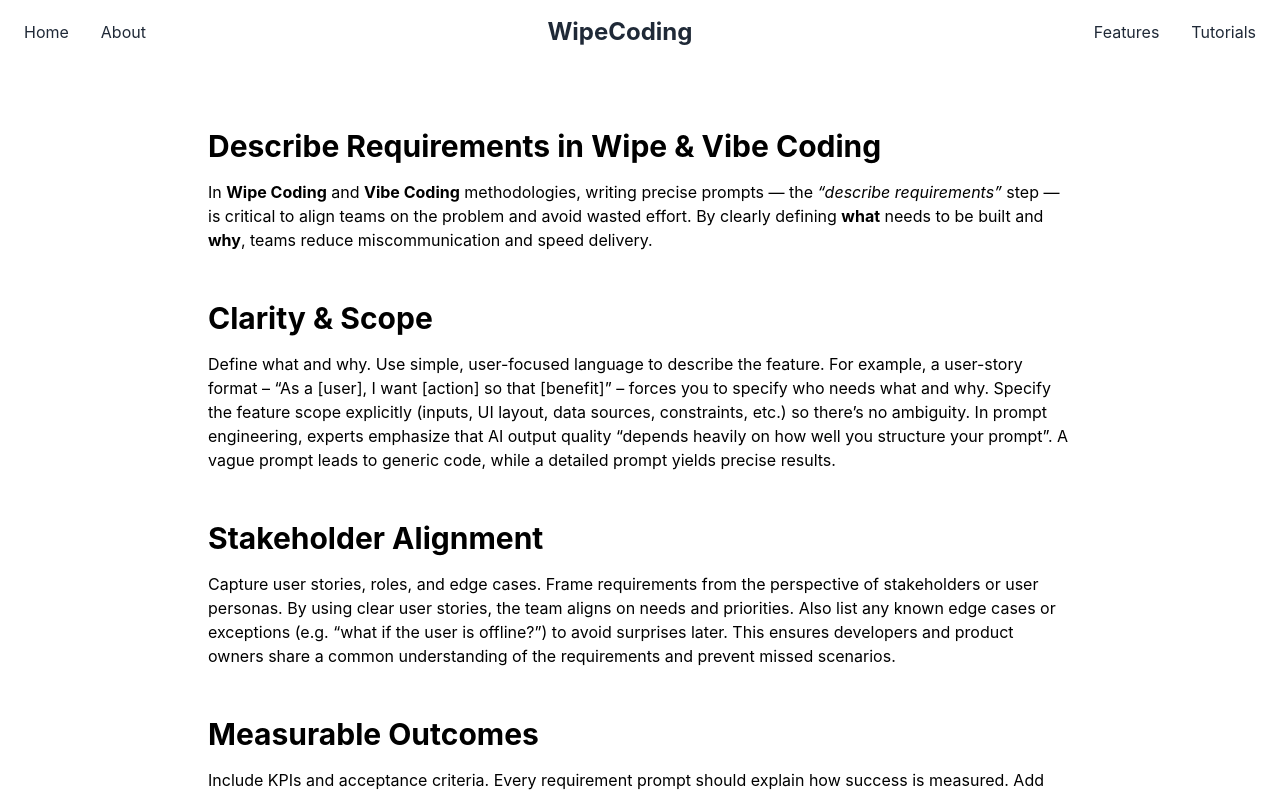
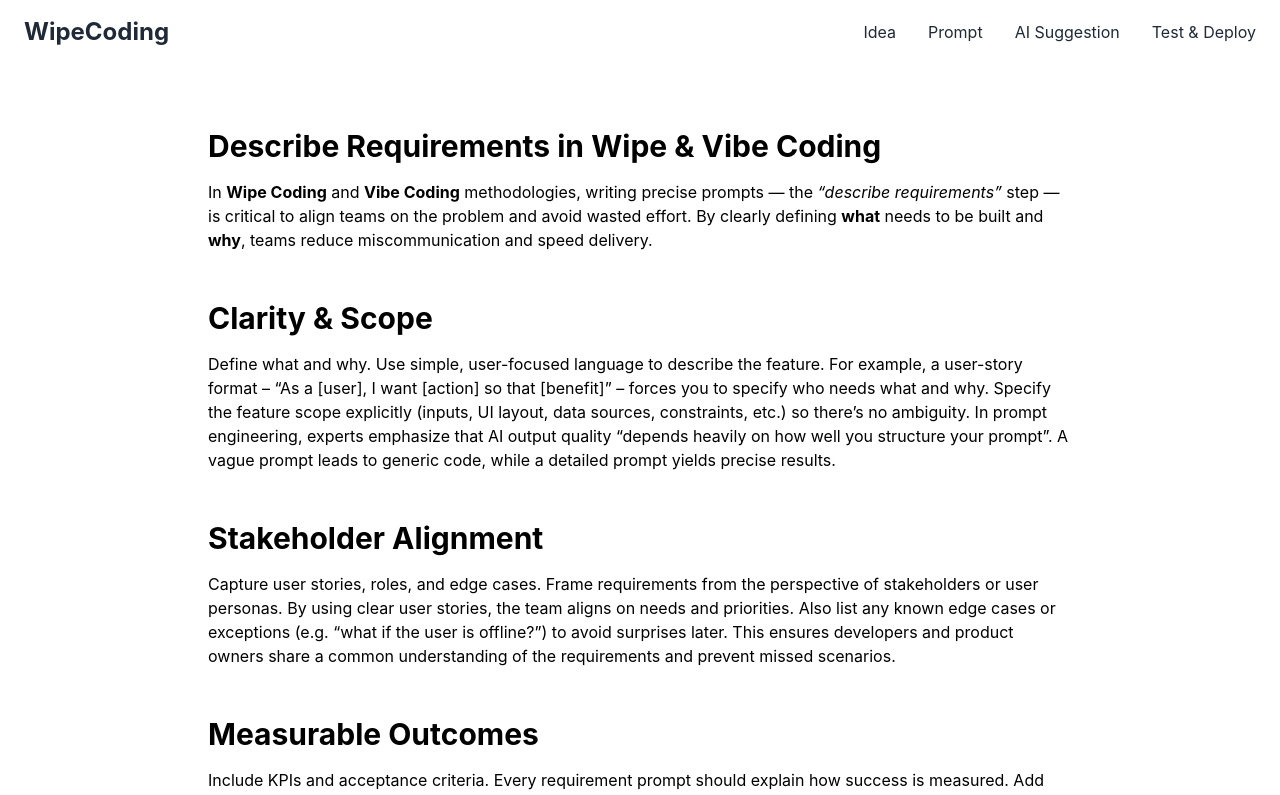
Before and after one commit to godomainz/wipe_coding_web_react, a React (Create React App) app: page /prompt in a window 1280 px wide. Shown: the top 795 px of the page. Built offline with nearby package versions, Linux system fonts and the light colour scheme.

Commit message:
corrected routes and Navbar

```diff
--- a/src/components/Features.tsx
+++ b/src/components/Features.tsx
@@ -57,7 +57,7 @@ const Features: React.FC = () => {
               variants={itemVariants}
               onClick={() => {
                 if (f.title === 'Idea') {
-                  navigate('/define-app-concept');
+                  navigate('/idea');
                 }
                 if (f.title === 'Prompt') {
                   navigate('/prompt');
--- a/src/components/Navbar.tsx
+++ b/src/components/Navbar.tsx
@@ -3,14 +3,12 @@ import React from 'react';
 const Navbar: React.FC = () => (
   <header className="fixed w-full z-50 bg-white bg-opacity-80 backdrop-blur-md">
     <div className="container mx-auto flex items-center justify-between py-4 px-6">
-      <nav className="hidden md:flex space-x-8">
-        <a href="/" className="text-gray-800 hover:text-blue-600">Home</a>
-        <a href="#about" className="text-gray-800 hover:text-blue-600">About</a>
-      </nav>
       <a href="/" className="text-2xl font-bold text-gray-800">WipeCoding</a>
       <nav className="hidden md:flex space-x-8">
-        <a href="#features" className="text-gray-800 hover:text-blue-600">Features</a>
-        <a href="#tutorials" className="text-gray-800 hover:text-blue-600">Tutorials</a>
+        <a href="/idea" className="text-gray-800 hover:text-blue-600">Idea</a>
+        <a href="/prompt" className="text-gray-800 hover:text-blue-600">Prompt</a>
+        <a href="/ai-suggestion" className="text-gray-800 hover:text-blue-600">AI Suggestion</a>
+        <a href="/test-deploy" className="text-gray-800 hover:text-blue-600">Test & Deploy</a>
       </nav>
       <button className="md:hidden text-gray-800 focus:outline-none">
         <svg xmlns="http://www.w3.org/2000/svg" className="h-6 w-6" fill="none" stroke="currentColor" viewBox="0 0 24 24">
--- a/src/index.tsx
+++ b/src/index.tsx
@@ -22,7 +22,7 @@ root.render(
 
         {/* Define App Concept screen */}
         <Route
-          path="/define-app-concept"
+          path="/idea"
           element={<DefineConceptSection />}
         />
         <Route
```
Also changed, not shown: 1 other file (tests, documents, lock files or other folders).
